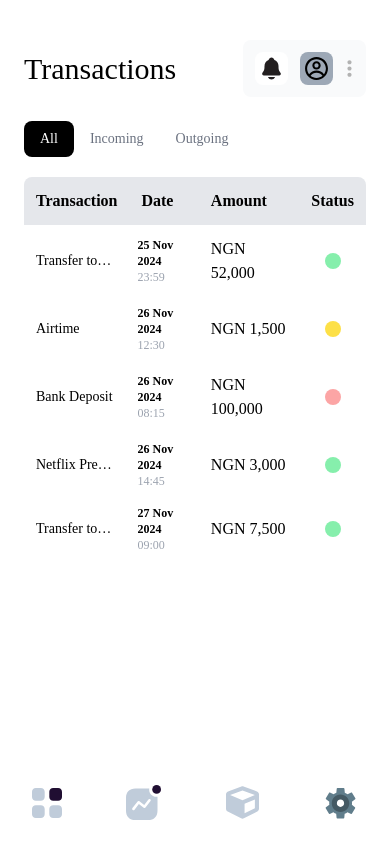
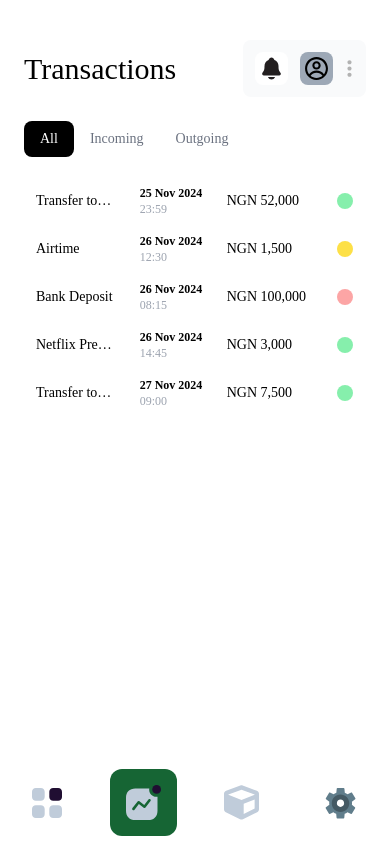
Before and after one commit to AYANO-EMMANUEL/core-banking-app, a React (Vite) app: page /activity in a window 390 px wide. Built offline with nearby package versions, Linux system fonts and the light colour scheme; a web font is replaced by a local one.

Commit message:
Activity page refined with bottom bar

```diff
--- a/src/components/BottomBar.jsx
+++ b/src/components/BottomBar.jsx
@@ -1,9 +1,8 @@
 /* eslint-disable react/prop-types */
 import { FaCube } from "react-icons/fa";
 import { FcSettings } from "react-icons/fc";
-import { IoMdHelp } from "react-icons/io";
-import { RiWallet3Fill } from "react-icons/ri";
-import { Link } from "react-router-dom";
+import { Link, NavLink } from "react-router-dom";
+
 
 const BottomBar = () => {
   const DashboardIcon = ({ color, colorTwo }) => {
@@ -49,29 +48,28 @@ const BottomBar = () => {
     );
   };
 
+  const BottomNavLink = ({to, icon}) => {
+    return (<NavLink
+      to={`/${to}`}
+      className={({ isActive }) =>
+        isActive ? " cursor-pointer block pathNavIcon bg-green-primary rounded-xl" : "cursor-pointer block hover:bg-gray-100 rounded-xl"
+       }
+
+    >
+      <div className="flex flex-col items-center align-middle p-4">
+        {icon}
+      </div>
+    </NavLink>)
+  };
+
+
   return (
-      <div className="md:hidden sticky bottom-0 left-0 bg-white flex items-center justify-around py-2">
-        <Link to={'/app'} className="cursor-pointer block hover:bg-gray-100 rounded-xl">
-          <div className="flex flex-col items-center align-middle p-4">
-            <DashboardIcon color={"#200E32"} colorTwo={"#C0CCDA"} />
-          </div>
-        </Link>
-        <Link to={'/app/activity'} className="cursor-pointer block hover:bg-gray-100 rounded-xl">
-          <div className="flex flex-col items-center align-middle p-4">
-            <ActivityIcon color={"#200E32"} colorTwo={"#C0CCDA"} />
-          </div>
-        </Link>
-        <Link to={'/app/products'} className="cursor-pointer block hover:bg-gray-100 rounded-xl">
-          <div className="flex flex-col items-center align-middle p-4">
-            <FaCube color={"#C0CCDA"} size={"33"} />
-          </div>
-        </Link>
-        <Link to={'/app/wallet'} className="cursor-pointer block hover:bg-gray-100 rounded-xl">
-          <div className="flex flex-col items-center align-middle p-4">
-            <FcSettings color={"#C0CCDA"} fill="#C0CCDA" size={"35"} />
-          </div>
-        </Link>
-      </div>
+    <div className="md:hidden sticky bottom-0 left-0 bg-white flex items-center justify-around py-2">
+      <BottomNavLink to={'app'} icon={<DashboardIcon color={"#200E32"} colorTwo={"#C0CCDA"}/>} />
+      <BottomNavLink to={'activity'} icon={<ActivityIcon color={"#200E32"} colorTwo={"#C0CCDA"}/>} />
+      <BottomNavLink to={'products'} icon={<FaCube color={"#C0CCDA"} size={"35"}/>} />
+      <BottomNavLink to={'settings'} icon={<FcSettings color={"#200E32"} colorTwo={"#C0CCDA"} size={"35"}/>} />
+    </div>
   );
 };
 
--- a/src/components/Navbar.jsx
+++ b/src/components/Navbar.jsx
@@ -17,10 +17,10 @@ const Navbar = () => {
             </nav>
 
             <div>
-                <a href="/signup">
+                <a href="/auth/signup">
                     <button className='bg-black px-5 py-2.5 text-white font-semibold rounded-lg'>Get Started</button>
                 </a>
-                <a href="/signup">
+                <a href="auth/login">
                     <button className='bg-none border-2 border-black ml-3 px-5 py-2.5 font-semibold rounded-lg text-black'>Login</button>
                 </a>
             </div>
--- a/src/components/sidebar.jsx
+++ b/src/components/sidebar.jsx
@@ -1,9 +1,6 @@
 /* eslint-disable react/prop-types */
 import { FaCube } from "react-icons/fa";
-import { FcSettings } from "react-icons/fc";
 import { IoMdHelp, IoMdSettings } from "react-icons/io";
-import { MdSettings } from "react-icons/md";
-import { RiWallet3Fill } from "react-icons/ri";
 import { Link, NavLink } from "react-router-dom";
 
 const Sidebar = () => {
--- a/src/constants/index.jsx
+++ b/src/constants/index.jsx
@@ -59,7 +59,7 @@ export const Naira = ({ color, styles }) => {
         fill="none"
         xmlns="http://www.w3.org/2000/svg"
       >
-        <g clip-path="url(#clip0_3201_198)">
+        <g clipPath="url(#clip0_3201_198)">
           <path
             d="M6.7828 33.5612C2.51685 32.8635 0.127834 30.8338 0.334673 26.8861C0.865549 26.2079 1.37843 25.5388 1.90706 24.881C3.05316 23.4568 4.29713 22.1288 5.73342 20.9944C6.80754 20.1453 7.96377 19.4434 9.27634 19.029C11.329 18.3803 13.3007 18.6384 15.2206 19.5486C15.3735 19.6211 15.5569 19.6653 15.7256 19.6653C17.4476 19.6732 19.1707 19.6664 20.8926 19.6777C21.0434 19.6788 21.2233 19.7456 21.338 19.843C21.5933 20.0615 21.8363 20.3026 22.0466 20.5642C22.8036 21.5027 22.8373 22.4628 22.2018 23.4862C21.8532 24.0466 21.455 24.3569 20.7194 24.324C19.1403 24.2527 17.5567 24.3025 15.9753 24.3025C15.8729 24.3025 15.7706 24.3025 15.6345 24.3025C15.7087 24.692 15.9179 24.9739 16.1856 25.2071C16.6175 25.5841 17.0854 25.8219 17.7029 25.8015C19.0121 25.7585 20.3235 25.7935 21.6338 25.7811C21.7868 25.78 21.969 25.72 22.0871 25.6237C23.8428 24.1848 25.5783 22.7198 27.3441 21.2933C28.3159 20.5087 29.3495 19.8034 30.5519 19.4105C31.635 19.0562 32.6383 19.1716 33.4897 20.0083C33.7304 20.2449 33.7281 20.5291 33.4785 20.7544C30.0323 23.8712 26.5861 26.988 23.1342 30.098C23.0375 30.1851 22.8688 30.2293 22.7338 30.2293C18.4565 30.2361 14.1791 30.2372 9.9017 30.2282C9.63851 30.2282 9.47767 30.3131 9.31571 30.5123C8.54076 31.469 7.7512 32.4121 6.96613 33.3597C6.91102 33.4242 6.85253 33.4842 6.7828 33.5612Z"
             fill={color}
--- a/src/pages/Activity/components/ActivityList.jsx
+++ b/src/pages/Activity/components/ActivityList.jsx
@@ -6,7 +6,7 @@ const ActivityList = ({ transactions, activeTab }) => {
     <div>
       <table className="w-full mt-5 rounded-t-lg overflow-hidden">
         <thead>
-          <tr className="bg-gray-200">
+          <tr className="bg-gray-200 hidden sm:table-row">
             <th className="text-start p-3">Transaction</th>
             <th className="text-start p-3">Date</th>
             <th className="text-start p-3 hidden lg:table-cell">Type</th>
--- a/src/pages/Activity/components/TransactionPreviewItem.jsx
+++ b/src/pages/Activity/components/TransactionPreviewItem.jsx
@@ -1,7 +1,6 @@
 /* eslint-disable react/prop-types */
-import { HandCoins } from "lucide-react";
 import { IoArrowDownCircle, IoArrowUpCircle } from "react-icons/io5";
-import { PiBankBold } from "react-icons/pi";
+import { PiBank, PiDeviceMobile, PiTelevision, PiUploadSimple } from "react-icons/pi";
 
 const TransactionPreviewItem = ({
   type,
@@ -27,11 +26,8 @@ const TransactionPreviewItem = ({
       <td className="p-3">
         {type === "transfer" && (
           <div className="flex gap-2 items-center">
-            <img
-              src="/assets/cards.png"
-              alt="Transaction icon"
-              className="rounded-full w-8 md:w-12 object-cover shadow-md aspect-square hidden lg:block"
-            />
+            <PiUploadSimple className="w-8 md:w-12 h-8 md:h-12 object-cover aspect-square hidden lg:block" />
+
             <div>
               <h3 className="text-sm md:text-base truncate max-w-[20vw]">
                 Transfer to{" "}
@@ -45,13 +41,11 @@ const TransactionPreviewItem = ({
         )}
         {type === "airtime" && (
           <div className="flex gap-2 items-center ">
-            <img
-              src="https://hallmarknews.com/wp-content/uploads/2023/11/Compress_20231117_094424_4513.png"
-              alt=""
-              className="shadow-md rounded-full w-8 md:w-12 object-cover aspect-square hidden lg:block"
-            />
+            <PiDeviceMobile className="w-8 md:w-12 h-8 md:h-12 object-cover aspect-square hidden lg:block"  />
             <div>
-              <h3 className="text-sm md:text-base truncate max-w-[20vw]">Airtime</h3>
+              <h3 className="text-sm md:text-base truncate max-w-[20vw]">
+                Airtime
+              </h3>
               <p className="text-xs text-gray-400 hidden lg:block">
                 ID: {transactionId}
               </p>
@@ -60,9 +54,11 @@ const TransactionPreviewItem = ({
         )}
         {type === "deposit" && (
           <div className="flex gap-2 items-center ">
-            <PiBankBold className=" w-8 md:w-12 h-8 md:h-12 object-cover aspect-square hidden lg:block" />
+            <PiBank className=" w-8 md:w-12 h-8 md:h-12 object-cover aspect-square hidden lg:block" />
             <div>
-              <h3 className="text-sm md:text-base truncate max-w-[20vw]">Bank Deposit</h3>
+              <h3 className="text-sm md:text-base truncate max-w-[20vw]">
+                Bank Deposit
+              </h3>
               <p className="text-xs text-gray-400 hidden lg:block">
                 ID: {transactionId}
               </p>
@@ -71,7 +67,7 @@ const TransactionPreviewItem = ({
         )}
         {type === "subscription" && (
           <div className="flex gap-2 items-center ">
-            <HandCoins className=" w-8 md:w-12 h-8 md:h-12 object-cover aspect-square hidden lg:block" />
+            <PiTelevision className=" w-8 md:w-12 h-8 md:h-12 object-cover aspect-square hidden lg:block" />
             <div>
               <h3 className="text-sm md:text-base truncate max-w-[20vw]">
                 Netflix Premium Subscription
@@ -115,7 +111,7 @@ const TransactionPreviewItem = ({
       </td>
 
       {/* Display Amount */}
-      <td className="p-3">NGN {amount.toLocaleString()}</td>
+      <td className="p-3 text-sm sm:text-base">NGN {amount.toLocaleString()}</td>
 
       {/* Display Status */}
       <td className="p-3">
--- a/src/pages/Dashboard/Dashboard.jsx
+++ b/src/pages/Dashboard/Dashboard.jsx
@@ -66,7 +66,7 @@ const Dashboard = () => {
         fill="none"
         xmlns="http://www.w3.org/2000/svg"
       >
-        <g clip-path="url(#clip0_3201_198)">
+        <g clipPath="url(#clip0_3201_198)">
           <path
             d="M6.7828 33.5612C2.51685 32.8635 0.127834 30.8338 0.334673 26.8861C0.865549 26.2079 1.37843 25.5388 1.90706 24.881C3.05316 23.4568 4.29713 22.1288 5.73342 20.9944C6.80754 20.1453 7.96377 19.4434 9.27634 19.029C11.329 18.3803 13.3007 18.6384 15.2206 19.5486C15.3735 19.6211 15.5569 19.6653 15.7256 19.6653C17.4476 19.6732 19.1707 19.6664 20.8926 19.6777C21.0434 19.6788 21.2233 19.7456 21.338 19.843C21.5933 20.0615 21.8363 20.3026 22.0466 20.5642C22.8036 21.5027 22.8373 22.4628 22.2018 23.4862C21.8532 24.0466 21.455 24.3569 20.7194 24.324C19.1403 24.2527 17.5567 24.3025 15.9753 24.3025C15.8729 24.3025 15.7706 24.3025 15.6345 24.3025C15.7087 24.692 15.9179 24.9739 16.1856 25.2071C16.6175 25.5841 17.0854 25.8219 17.7029 25.8015C19.0121 25.7585 20.3235 25.7935 21.6338 25.7811C21.7868 25.78 21.969 25.72 22.0871 25.6237C23.8428 24.1848 25.5783 22.7198 27.3441 21.2933C28.3159 20.5087 29.3495 19.8034 30.5519 19.4105C31.635 19.0562 32.6383 19.1716 33.4897 20.0083C33.7304 20.2449 33.7281 20.5291 33.4785 20.7544C30.0323 23.8712 26.5861 26.988 23.1342 30.098C23.0375 30.1851 22.8688 30.2293 22.7338 30.2293C18.4565 30.2361 14.1791 30.2372 9.9017 30.2282C9.63851 30.2282 9.47767 30.3131 9.31571 30.5123C8.54076 31.469 7.7512 32.4121 6.96613 33.3597C6.91102 33.4242 6.85253 33.4842 6.7828 33.5612Z"
             fill={color}
--- a/src/pages/Products/components/AllOptions.jsx
+++ b/src/pages/Products/components/AllOptions.jsx
@@ -11,7 +11,7 @@ const OptionsSection = ({ title, options }) => {
   return (
     <div className="mb-6">
       <h3 className="text-lg font-semibold mb-4">{title}</h3>
-      <div className="grid grid-cols-5 gap-4">
+      <div className="grid grid-rpt gap-4">
         {options.map((option) => (
           <Option
             key={option.id}
--- a/src/pages/Products/components/Option.jsx
+++ b/src/pages/Products/components/Option.jsx
@@ -3,7 +3,7 @@ const Option = ({ icon, label, onClick }) => {
   return (
     <button
       onClick={onClick}
-      className="flex flex-col items-center focus:outline-none"
+      className="flex flex-col items-center focus:outline-none max-w-fit"
     >
       <span className="text-3xl text-dark p-7 bg-gray-100 rounded-xl hover:bg-gray-200 transition-[all] duration-300 ease-out">{icon}</span>
       <span className="text-sm mt-2 font-semibold">{label}</span>
```
Also changed, not shown: src/global.css (+58 -23 lines).
